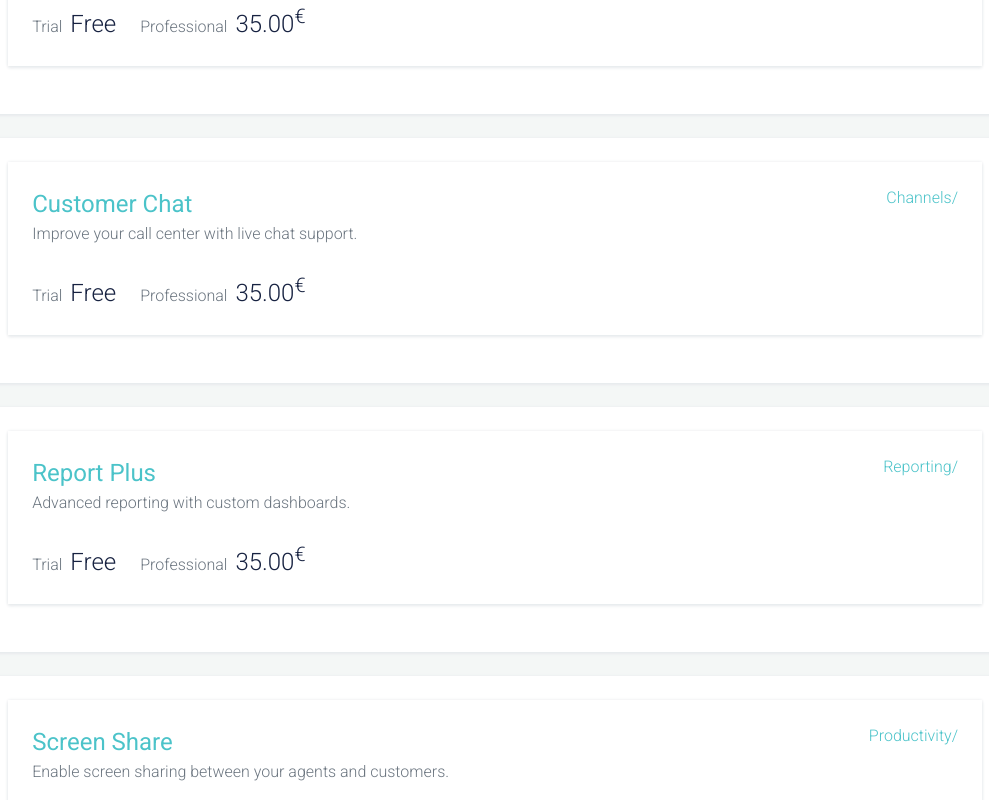
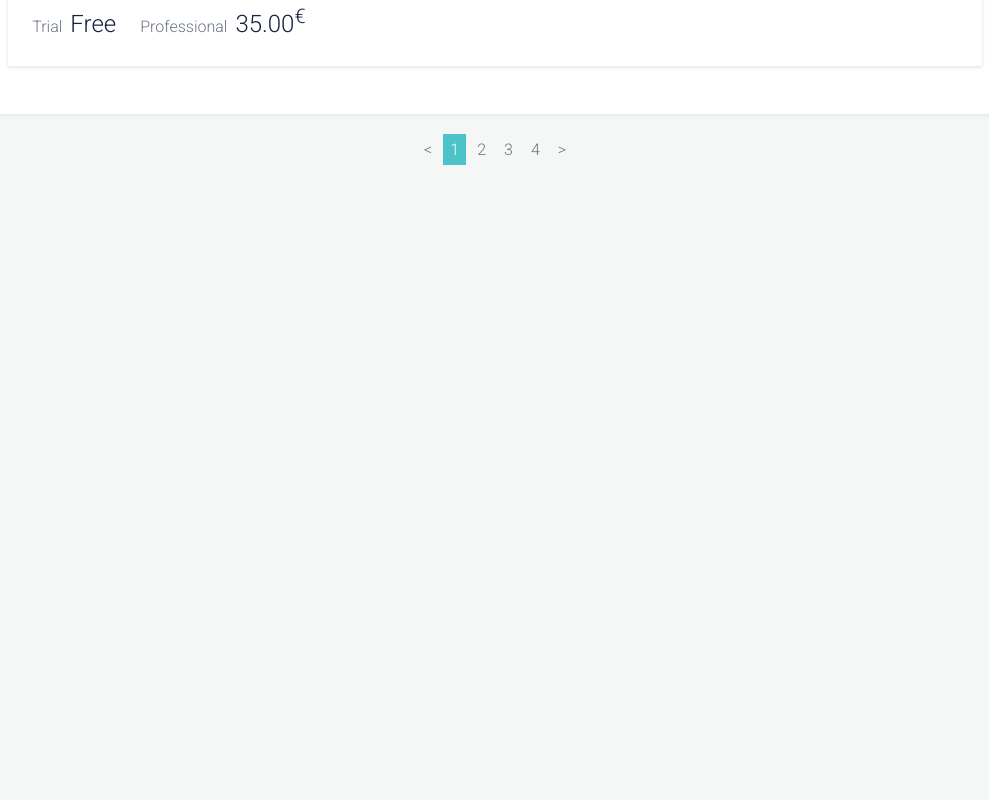
Before and after one commit to AnushHakobyan/application-list, a React (Create React App) app: page / in a window 1280 px wide. Shown: the part 800-1600 px from the top of the page, without its empty margins (259-1248 px from the left). After the commit the page ends 1009 px from the top, so only its background shows below. Built offline with nearby package versions, Linux system fonts and the light colour scheme.

Commit message:
Implement pagination.

```diff
--- a/src/App.js
+++ b/src/App.js
@@ -60,13 +60,10 @@ function App() {
   })
 
   const filteredApps = useMemo(() => {
-    debugger;
     const filteredAppsByCategory = filter ? apps.filter(({categories}) => categories.includes(filter)) : apps;
-    debugger;
     const filteredBySearchApps = searchBy ? filteredAppsByCategory.filter(
       ({ name, description }) => name.toLowerCase().includes(searchBy) || description.toLowerCase().includes(searchBy)
     ) : filteredAppsByCategory;
-    debugger;
     return filteredBySearchApps;
   }, [filter, searchBy, apps]);
 
--- a/src/AppsList/AppsList.js
+++ b/src/AppsList/AppsList.js
@@ -1,20 +1,31 @@
-import React from 'react';
+import React, { useState } from 'react';
 import { List, ListItem } from '../List';
 import AppDetails from '../AppDetails';
+import AppsListPagination from './AppsListPagination';
 
+const APPS_PER_PAGE = 3;
 
 const AppsList = ({ apps, loading }) => {
+  const [selectedPage, setSelectedPage] = useState(1);
+  const startIndex = (selectedPage - 1) * APPS_PER_PAGE;
+  const appsPerPage = apps.slice(startIndex, startIndex + APPS_PER_PAGE);
   return (
     loading
       ? <span>Loading...</span>
       : (
+        <>
           <List>
-          {apps.map(({ id, ...app }) => (
+            {appsPerPage.map(({ id, ...app }) => (
               <ListItem key={id}>
                 <AppDetails {...app} />
               </ListItem>
             ))}
           </List>
+          <AppsListPagination
+            selectedPage={selectedPage}
+            selectPage={setSelectedPage}
+            pagesCount={Math.ceil(apps.length/APPS_PER_PAGE)} />
+        </>
     )
   )
 }
--- /dev/null
+++ b/src/AppsList/AppsListPagination.js
@@ -0,0 +1,48 @@
+import React, { useMemo } from 'react';
+import PropTypes from 'prop-types';
+
+const createPages = (pagesCount) => [...Array(pagesCount).keys()].map(page => page + 1);
+
+const AppsListPagination = ({ selectedPage, selectPage, pagesCount }) => {
+  const pages = useMemo(() => createPages(pagesCount), [pagesCount]);
+
+  const onPageClickHandler = (e) => {
+    selectPage(+e.target.text);
+  };
+
+  const onPrevClickHandler = () => {
+    if (selectedPage > 1) {
+      selectPage(selectedPage - 1);
+    }
+  };
+
+  const onNextClickHandler = () => {
+    if (selectedPage <= pagesCount) {
+      selectPage(selectedPage + 1);
+    }
+  };
+
+  return (
+    <ul className="pagination">
+      <li onClick={onPrevClickHandler}><a href="#">&lt;</a></li>
+      {pages.map(page => (
+        <li
+          key={page}
+          onClick={onPageClickHandler}
+          className={page === selectedPage ? 'active' : ''}
+        >
+          <a href="#">{page}</a>
+        </li>
+      ))}
+      <li onClick={onNextClickHandler}><a href="#">&gt;</a></li>
+    </ul>
+  )
+};
+
+AppsListPagination.propTypes = {
+  selectedPage: PropTypes.number.isRequired,
+  selectPage: PropTypes.func.isRequired,
+  pagesCount: PropTypes.number.isRequired,
+};
+
+export default AppsListPagination;
```
Also changed, not shown: 1 other file (tests, documents, lock files or other folders). Lines whose indentation alone changed are shown as unchanged.
